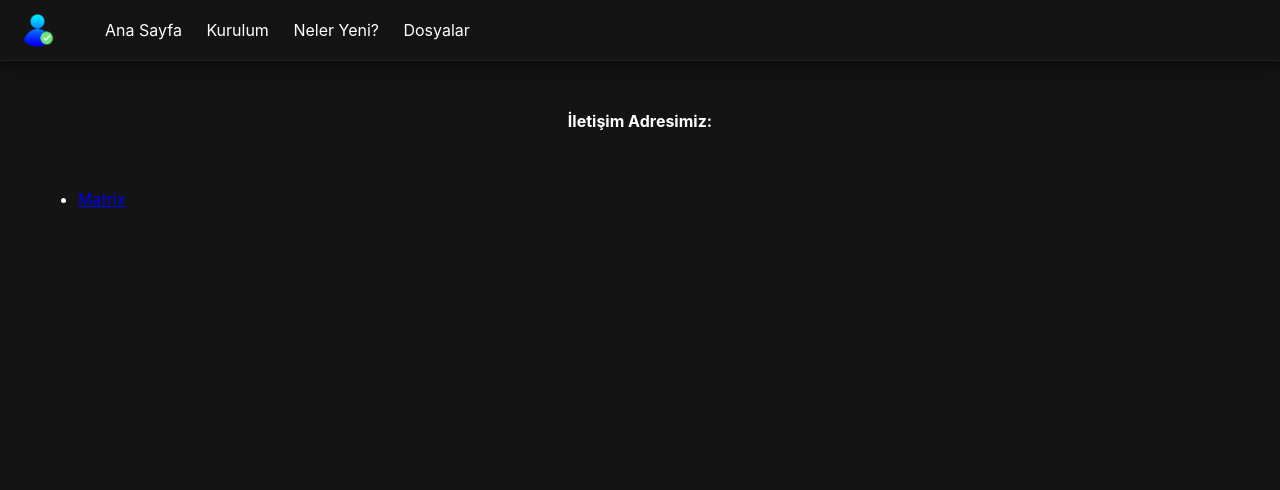
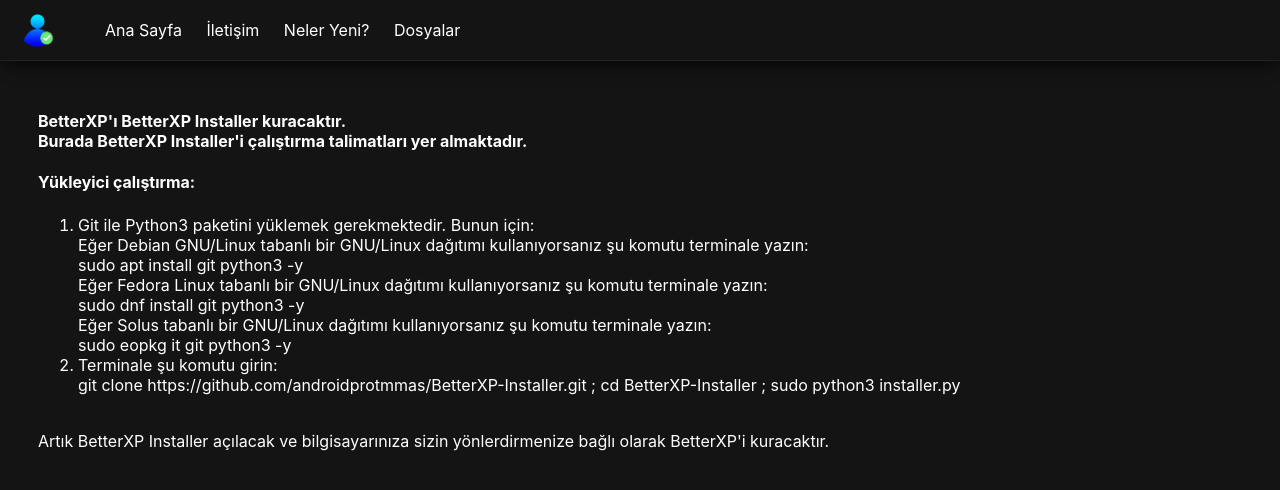
Before and after one commit to Arnolxu/BetterXP-web-site, a plain HTML site: page iletisim.html in a window 1280 px wide. Drawn offline with Linux system fonts and the light colour scheme.

Commit message:
Update iletisim.html

```diff
--- a/iletisim.html
+++ b/iletisim.html
@@ -4,7 +4,7 @@
     <meta charset="UTF-8">
     <meta http-equiv="X-UA-Compatible" content="IE=edge">
     <meta name="viewport" content="width=device-width, initial-scale=1.0">
-    <title>İletişim | BetterXP</title>
+    <title>Kurulum | BetterXP</title>
     <meta name="description" content="BetterXP! Son kullanıcı için tasarlandı.">
     <meta name="keywords" content="betterxp, better-experience">
     <meta name="author" content="Muhammed Abdurrahman">
@@ -18,17 +18,23 @@
         <nav>
             <ul>
                 <li><a href="/index.html">Ana Sayfa</a></li>
-                <li><a href="/kurulum.html">Kurulum</a></li>
+                <li><a href="/iletisim.html">İletişim</a></li>
                 <li><a href="#">Neler Yeni?</a></li>
                 <li><a href="/dosyalar.html">Dosyalar</a></li>
             </ul>
         </nav>
     </header>
     <main>
-        <h4 align="center">İletişim Adresimiz:</h4><br />
-        <ul>
-        <li><a href="https://matrix.to/#/#betterxp-community:kde.org" target="_blank">Matrix</a></li>
-        </ul>
+        <h4>BetterXP'ı BetterXP Installer kuracaktır.<br />Burada BetterXP Installer'i çalıştırma talimatları yer almaktadır.</h4>
+            <h5><big>Yükleyici çalıştırma:</big></h5>
+            <ol>
+                <li>Git ile Python3 paketini yüklemek gerekmektedir. Bunun için:<br /></li>
+                Eğer Debian GNU/Linux tabanlı bir GNU/Linux dağıtımı kullanıyorsanız şu komutu terminale yazın:<br />sudo apt install git python3 -y<br />
+                Eğer Fedora Linux tabanlı bir GNU/Linux dağıtımı kullanıyorsanız şu komutu terminale yazın:<br />sudo dnf install git python3 -y<br />
+                Eğer Solus tabanlı bir GNU/Linux dağıtımı kullanıyorsanız şu komutu terminale yazın:<br />sudo eopkg it git python3 -y<br />
+                <li>Terminale şu komutu girin:<br />git clone https://github.com/androidprotmmas/BetterXP-Installer.git ; cd BetterXP-Installer ; sudo python3 installer.py<br /><br /></li>
+            </ol>
+            Artık BetterXP Installer açılacak ve bilgisayarınıza sizin yönlerdirmenize bağlı olarak BetterXP'i kuracaktır.
     </main>
 </body>
 </html>
```
